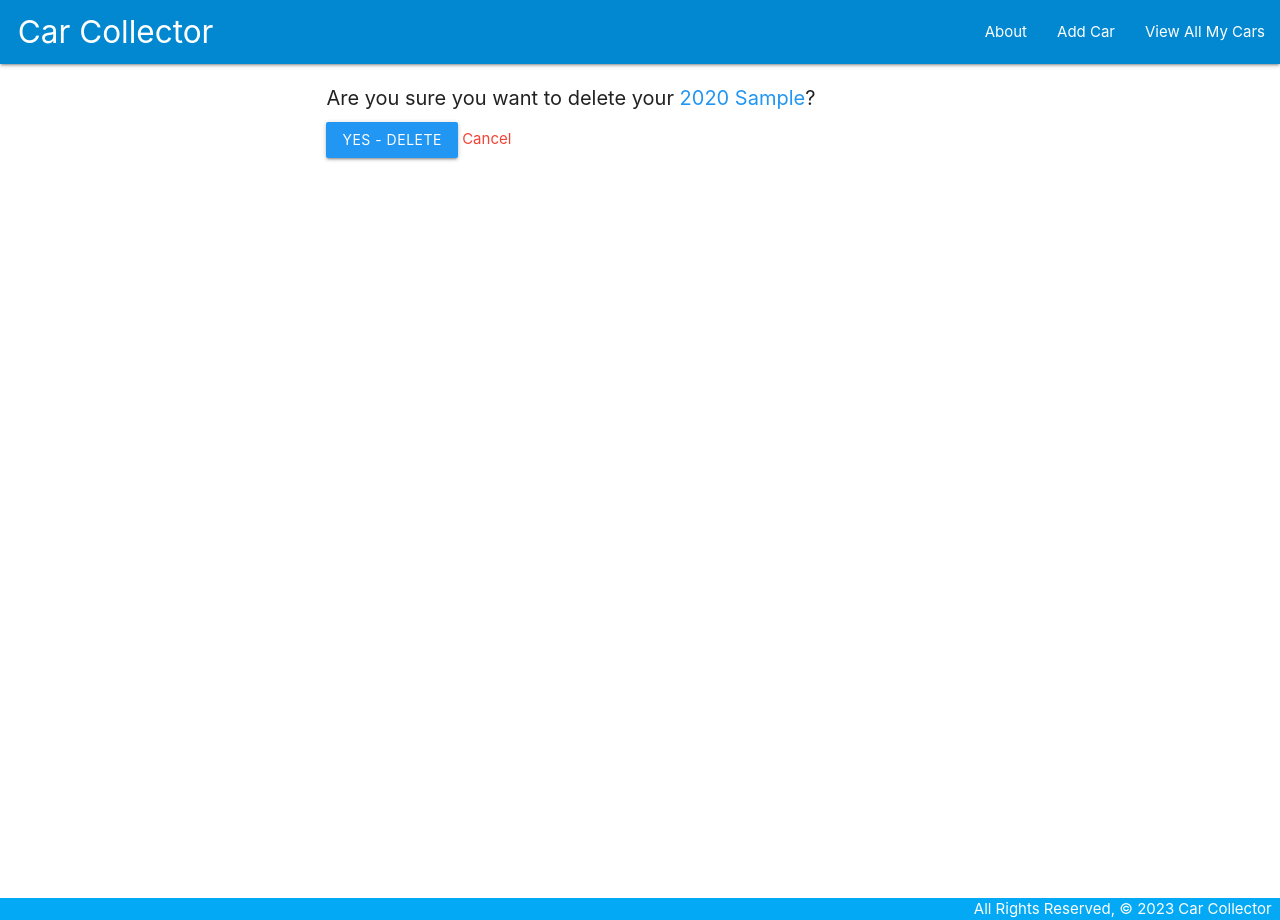
After one commit to jcoop32/carcollector, a Django app: page /cars/1/delete/ in a window 1280 px wide. The commit adds this page. Run offline with Django 4.2, Linux system fonts and the light colour scheme; tables that the repository leaves empty hold one stand-in row (values such as "Sample post").

Commit message:
edit and delete

```diff
--- a/main_app/templates/base.html
+++ b/main_app/templates/base.html
@@ -22,18 +22,21 @@
       <nav class="sidenav-trigger">
         <div class="nav-wrapper light-blue darken-2">
           <a href="{% url 'home' %}" class="left brand-logo hide-on-med-and-down">&nbsp;&nbsp;Car Collector</a>
+          <!-- hamburger menu for mobile, hidden when on larger width -->
           <a href="#" data-target="mobile" class="sidenav-trigger"><i class="material-icons">menu</i></a>
           <ul class="right hide-on-med-and-down">
             <li><a href="{% url 'about' %}">About</a></li>
             <li><a href="{% url 'car_create' %}">Add Car</a></li>
             <li><a href="{% url 'cars' %}">View All My Cars</a></li>
           </ul>
+          <!-- home btn for mobile -->
           <ul class="right show-on-medium-and-down hide-on-med-and-up">
             <a href="{% url 'home' %}"><i class="material-icons">home</i></a>
           </ul>
         </div>
       </nav>
     </header>
+    <!-- sidenav bar for mobile -->
     <ul class="sidenav" id="mobile">
       <li><a href="{% url 'about' %}">About</a></li>
       <li><a href="{% url 'car_create' %}">Add Car</a></li>
@@ -46,6 +49,7 @@
       </div>
     </footer>
     <script src="https://cdnjs.cloudflare.com/ajax/libs/materialize/1.0.0/js/materialize.min.js"></script>
+    <!-- jquery for sidenav -->
     <script>
         $(document).ready(() => {
           $('.sidenav').sidenav();
--- a/main_app/templates/home.html
+++ b/main_app/templates/home.html
@@ -1,9 +1,9 @@
 {% extends 'base.html' %} {% block content %}
 <h1>Home</h1>
-<h4>Getting Started</h4>
+<!-- <h4>Getting Started</h4>
 <ul class="flow-text">
   <li><a href="{% url 'car_create' %}">Add Car</a></li>
   <li><a href="{% url 'cars' %}">View My Cars</a></li>
   <li><a href="{% url 'about' %}">About Us</a></li>
-</ul>
+</ul> -->
 {% endblock %}
--- /dev/null
+++ b/main_app/templates/main_app/car_confirm_delete.html
@@ -0,0 +1,15 @@
+{% extends 'base.html' %}
+{% block content %}
+<div class="container">
+  <h4>
+    Are you sure you want to delete your
+    <span class="blue-text">{{ object.year }} {{ object.make }}</span>?
+  </h4>
+  <form action="" method="post">
+    {% csrf_token %}
+    <input type="submit" value="Yes - Delete" class="btn blue">
+    <a href="{% url 'details' car.id %}" class="red-text">Cancel</a>
+  </form>
+</div>
+
+{% endblock %}
--- a/main_app/templates/main_app/car_form.html
+++ b/main_app/templates/main_app/car_form.html
@@ -1,5 +1,7 @@
-{% extends 'base.html' %} {% block content %} {% if object %}
-<h1>Edit <span class="blue-text">{{ object.name }}</span></h1>
+{% extends 'base.html' %} {% block content %}
+<h5><a href="{% url 'cars' %}">Back</a></h5>
+{% if object %}
+<h1>Edit <span class="blue-text">{{ object.make }}</span></h1>
 {% else %}
 <h1>Add Car</h1>
 {% endif %}
--- a/main_app/urls.py
+++ b/main_app/urls.py
@@ -7,5 +7,7 @@ urlpatterns = [
     path('about/', views.about, name='about'),
     path('cars/', views.cars_list, name='cars'),
     path('cars/<int:car_id>', views.car_details, name='details'),
-    path('cars/create/', views.CarCreate.as_view(), name='car_create')
+    path('cars/create/', views.CarCreate.as_view(), name='car_create'),
+    path('cars/<int:pk>/update/', views.CarUpdate.as_view(), name='car_update'),
+    path('cars/<int:pk>/delete/', views.CarDelete.as_view(), name='car_delete'),
 ]
--- a/main_app/views.py
+++ b/main_app/views.py
@@ -21,3 +21,11 @@ def car_details(request, car_id):
 class CarCreate(CreateView):
     model = Car
     fields = '__all__'
+
+class CarUpdate(UpdateView):
+    model = Car
+    fields = '__all__'
+
+class CarDelete(DeleteView):
+    model = Car
+    success_url = '/cars'
```
Also changed, not shown: main_app/templates/cars/car_details.html (+8 -3 lines).
